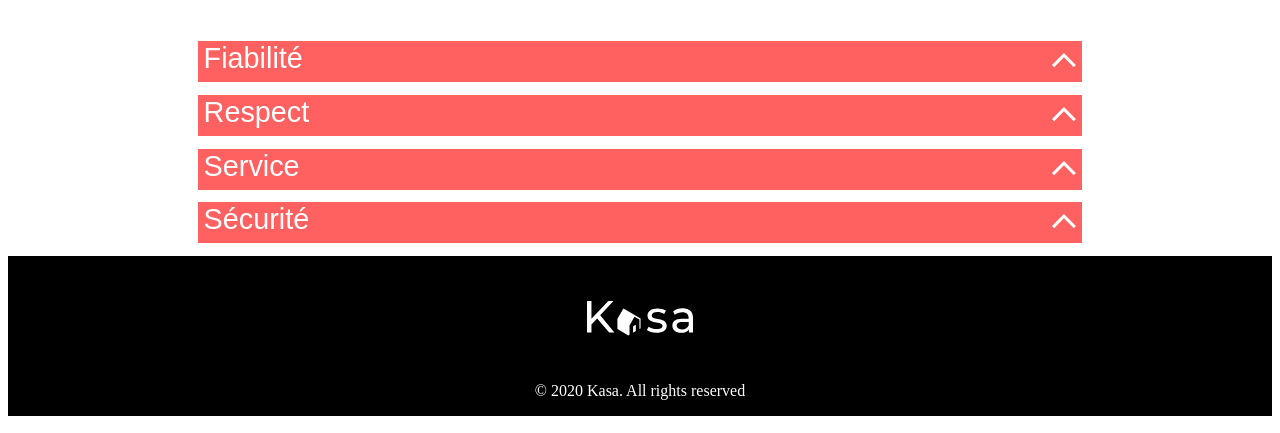
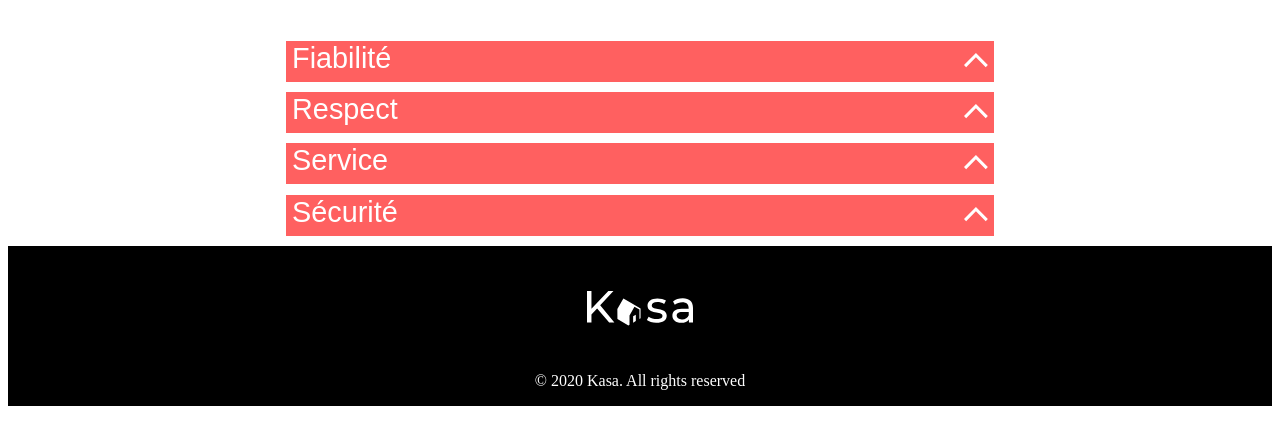
Before and after one commit to AymericBoisnenoc/kasa, a React app: page /about in a window 1280 px wide. Shown: the part 367-800 px from the top of the page. Built offline with nearby package versions, Linux system fonts and the light colour scheme.

Commit message:
finition scss version desktop

```diff
--- a/src/styles/style.scss
+++ b/src/styles/style.scss
@@ -128,10 +128,11 @@
 
 .collapse{
     display: flex;
-    align-items: center;
     flex-direction: column;
     justify-content: center;
     align-content: center;
+    padding-left: 22%;
+    width: 80%;
     button {
         background-color: #FF6060;
         color: #fff;
@@ -157,7 +158,7 @@
     p{
         font-size: 1.2em;
         overflow: hidden;
-        width: 70%;
+        width: 67%;
         padding-left: 3%;
     }
 }
```
